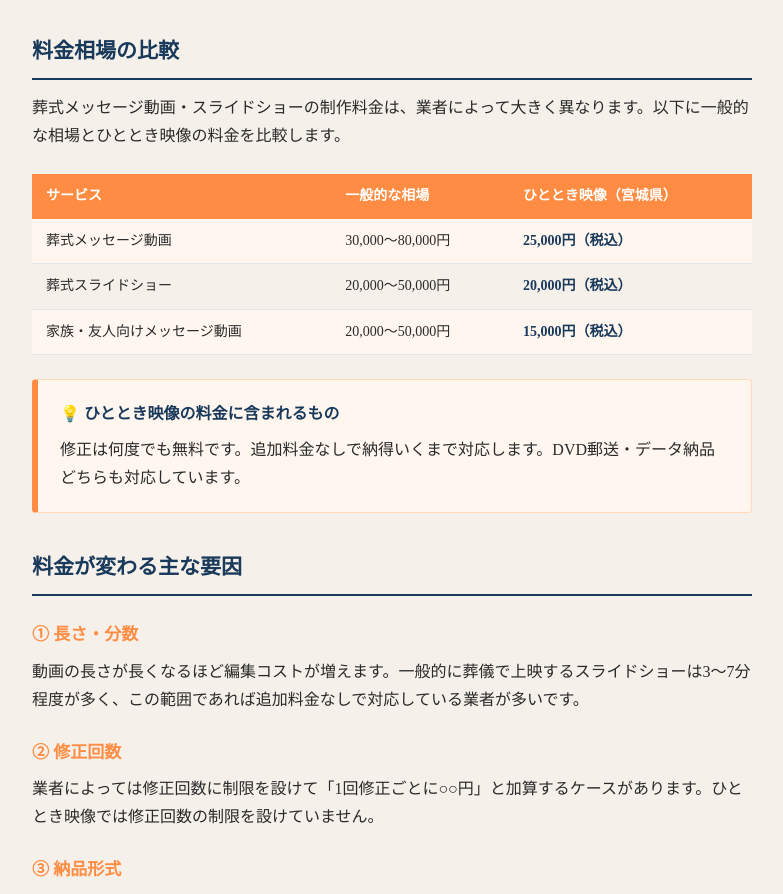
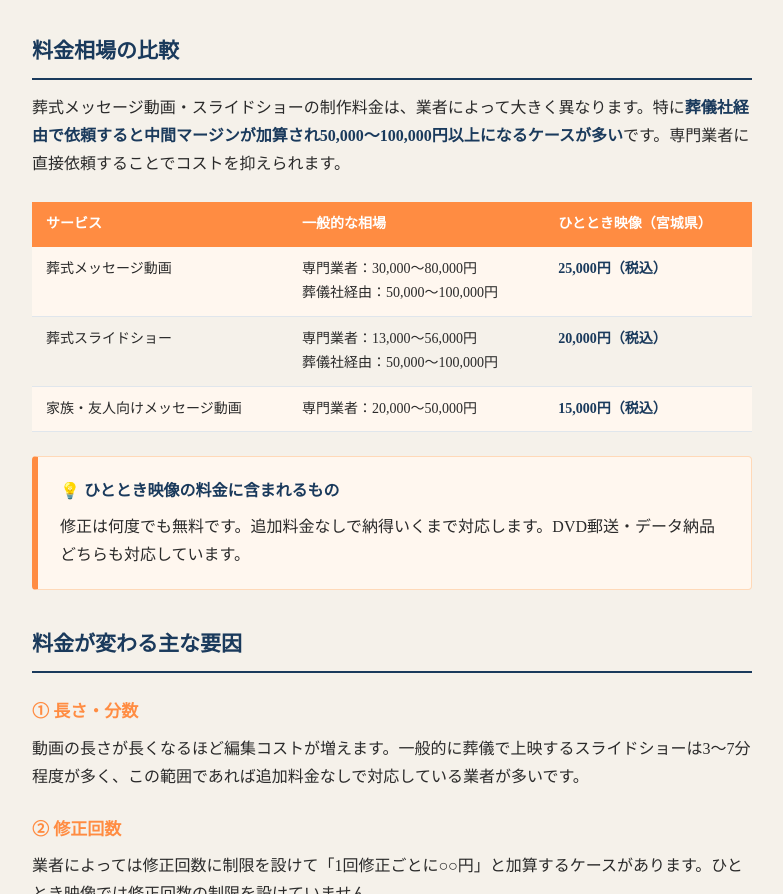
Before and after one commit to kotonoha-eizou/kotonoha-eizou-v2, a website built with Parcel: page src/video-vs-slideshow.html in a window 1280 px wide. Shown: the part 1069-1963 px from the top of the page, without its empty margins (248-1031 px from the left). Built offline with nearby package versions, Linux system fonts and the light colour scheme.

Commit message:
video-vs-slideshow.html: 料金相場を実市場に合わせて修正

```diff
--- a/src/video-vs-slideshow.html
+++ b/src/video-vs-slideshow.html
@@ -125,7 +125,7 @@
 <p>撮影が難しい状況でも制作できます。写真を20〜40枚ご用意いただければ、BGM付きのスライドショー動画として仕上げます。本人の写真と思い出のエピソードをまとめた映像は、葬儀や偲ぶ会で参列者全員と共有できます。写真さえあれば、ご家族が代わりに依頼することも可能です。</p>
 
 <h2>料金相場の比較</h2>
-<p>葬式メッセージ動画・スライドショーの制作料金は、業者によって大きく異なります。以下に一般的な相場とひととき映像の料金を比較します。</p>
+<p>葬式メッセージ動画・スライドショーの制作料金は、業者によって大きく異なります。特に<strong>葬儀社経由で依頼すると中間マージンが加算され50,000〜100,000円以上になるケースが多い</strong>です。専門業者に直接依頼することでコストを抑えられます。</p>
 
 <table class="price-table">
 <tr>
@@ -135,17 +135,17 @@
 </tr>
 <tr>
 <td>葬式メッセージ動画</td>
-<td>30,000〜80,000円</td>
+<td>専門業者：30,000〜80,000円<br>葬儀社経由：50,000〜100,000円</td>
 <td class="ours">25,000円（税込）</td>
 </tr>
 <tr>
 <td>葬式スライドショー</td>
-<td>20,000〜50,000円</td>
+<td>専門業者：13,000〜56,000円<br>葬儀社経由：50,000〜100,000円</td>
 <td class="ours">20,000円（税込）</td>
 </tr>
 <tr>
 <td>家族・友人向けメッセージ動画</td>
-<td>20,000〜50,000円</td>
+<td>専門業者：20,000〜50,000円</td>
 <td class="ours">15,000円（税込）</td>
 </tr>
 </table>
```
